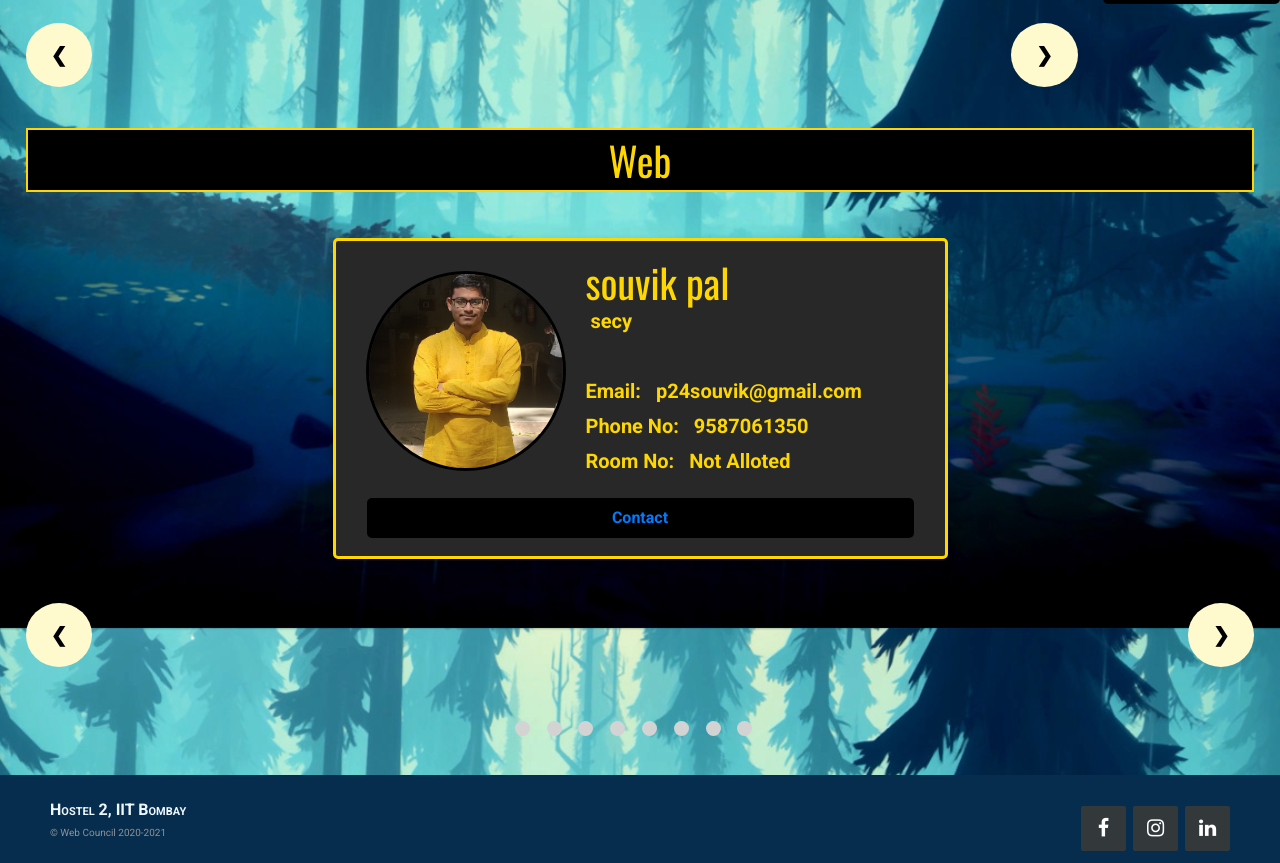
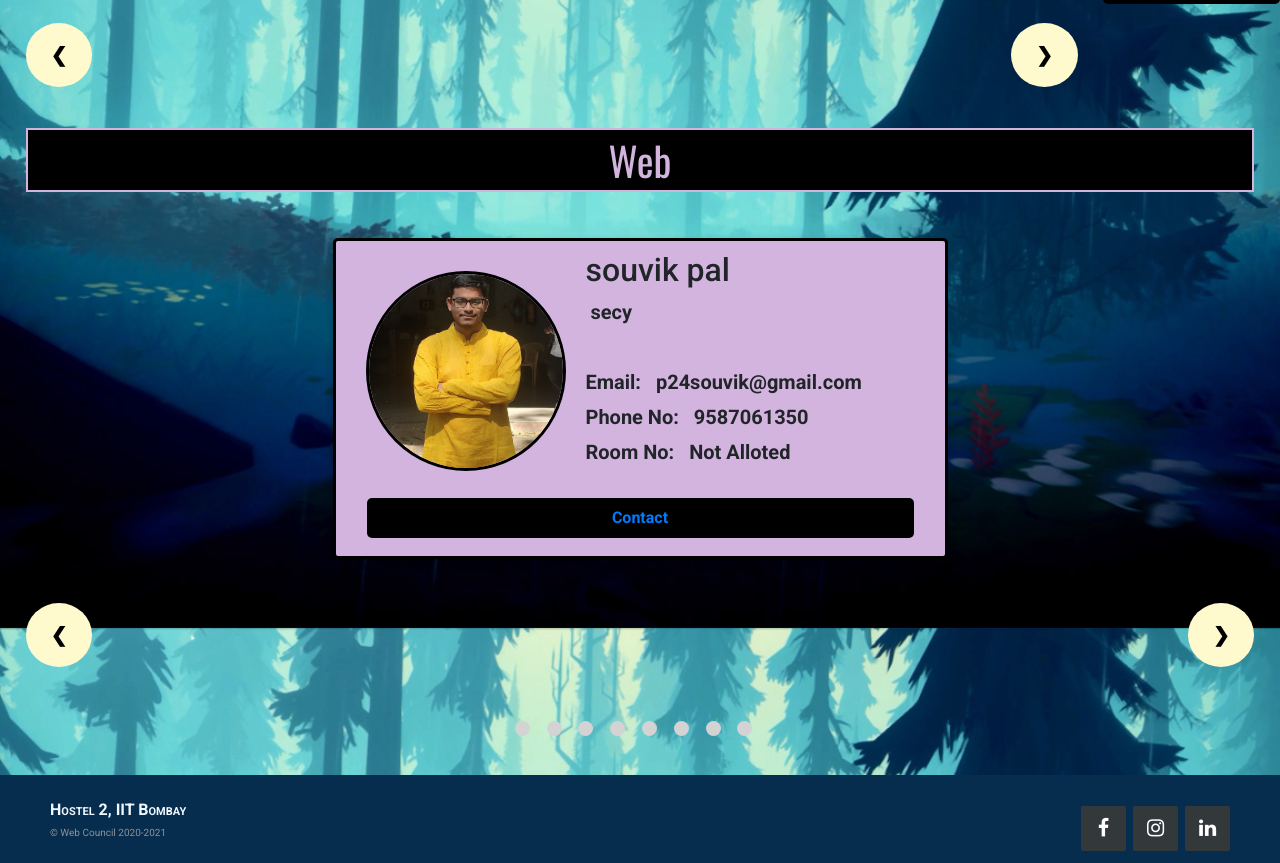
Before and after one commit to geeksouvik/H2_Website, a Django app: page /contactus/ in a window 1280 px wide. Shown: the part 172-1035 px from the top of the page. Run offline with Django 3.2, Linux system fonts and the light colour scheme; data comes from the database, SQL or seed files in the repository; both versions use the stored data as it was after the commit; some libraries are stand-ins or nearby versions; some web fonts are replaced.

Commit message:
changes to models and contact template

```diff
--- a/hostel2/models.py
+++ b/hostel2/models.py
@@ -44,6 +44,8 @@ class Council(models.Model):
     manifestoExists = models.BooleanField(default=False)
     socialmedia = models.CharField(max_length=150,default='#')
     manifesto = models.FileField(upload_to='manifesto/',blank=True,null=True )
+    style = models.CharField(max_length=150,default='card1')
+    headingstyle = models.CharField(max_length=150,default='adminstyle')
 
     def __str__(self):
         return self.name
--- a/hostel2/static/hostel2/style.css
+++ b/hostel2/static/hostel2/style.css
@@ -23,15 +23,7 @@ html {
   margin: 0 0 0 11%;
 }
 
-h2
-{
-  font-size: 40px;
-  font-family: 'Oswald' !important;
-  font-weight: lighter;
-  margin-bottom: 0px;
-  margin-top: 0px;
-  padding-top: 7.5px;
-}
+
 p{
   margin-top: 0px;
 }
@@ -448,3 +440,116 @@ p{
     margin: 0 0 0 0 !important;
   }
 }
+
+.adminstyle
+{
+    font-size: 40px;
+  font-family: 'Oswald' !important;
+  font-weight: lighter;
+  margin-bottom: 0px;
+  margin-top: 0px;
+  padding-top: 7.5px;
+  text-align:center; padding:0px ;
+  margin:2vw; color: gold;
+  background-color:black;
+  border: 2px solid gold;
+  line-height: 1.5 !important;
+}
+.webstyle
+{
+    font-size: 40px;
+  font-family: 'Oswald' !important;
+  font-weight: lighter;
+  margin-bottom: 0px;
+  margin-top: 0px;
+  padding-top: 7.5px;
+  text-align:center; padding:0px ;
+  margin:2vw; color: #D2B4DE;
+  background-color:black;
+  border: 2px solid #D2B4DE;
+  line-height: 1.5 !important;
+}
+.techstyle
+{
+   font-size: 40px;
+  font-family: 'Oswald' !important;
+  font-weight: lighter;
+  margin-bottom: 0px;
+  margin-top: 0px;
+  padding-top: 7.5px;
+  text-align:center; padding:0px ;
+  margin:2vw; color: #A9CCE3;
+  background-color:black;
+  border: 2px solid #A9CCE3;
+  line-height: 1.5 !important;
+}
+.maintstyle
+{
+   font-size: 40px;
+  font-family: 'Oswald' !important;
+  font-weight: lighter;
+  margin-bottom: 0px;
+  margin-top: 0px;
+  padding-top: 7.5px;
+  text-align:center; padding:0px ;
+  margin:2vw; color: #5DADE2;
+  background-color:black;
+  border: 2px solid #5DADE2;
+  line-height: 1.5 !important;
+}
+.messstyle
+{
+   font-size: 40px;
+  font-family: 'Oswald' !important;
+  font-weight: lighter;
+  margin-bottom: 0px;
+  margin-top: 0px;
+  padding-top: 7.5px;
+  text-align:center; padding:0px ;
+  margin:2vw; color: #A2D9CE;
+  background-color:black;
+  border: 2px solid #A2D9CE;
+  line-height: 1.5 !important;
+}
+.sportsstyle
+{
+   font-size: 40px;
+  font-family: 'Oswald' !important;
+  font-weight: lighter;
+  margin-bottom: 0px;
+  margin-top: 0px;
+  padding-top: 7.5px;
+  text-align:center; padding:0px ;
+  margin:2vw; color: #82E0AA;
+  background-color:black;
+  border: 2px solid #82E0AA;
+  line-height: 1.5 !important;
+}
+.cultstyle
+{
+   font-size: 40px;
+  font-family: 'Oswald' !important;
+  font-weight: lighter;
+  margin-bottom: 0px;
+  margin-top: 0px;
+  padding-top: 7.5px;
+  text-align:center; padding:0px ;
+  margin:2vw; color: #85C1E9;
+  background-color:black;
+  border: 2px solid #85C1E9;
+  line-height: 1.5 !important;
+}
+.eventstyle
+{
+   font-size: 40px;
+  font-family: 'Oswald' !important;
+  font-weight: lighter;
+  margin-bottom: 0px;
+  margin-top: 0px;
+  padding-top: 7.5px;
+  text-align:center; padding:0px ;
+  margin:2vw; color: #45B39D;
+  background-color:black;
+  border: 2px solid #45B39D;
+  line-height: 1.5 !important;
+}
--- a/hostel2/templates/hostel2/contactus_test.html
+++ b/hostel2/templates/hostel2/contactus_test.html
@@ -26,13 +26,13 @@
 
 {% for council_category in all_council_categories %}
 <div class="mySlides myfade">
-  <h2 style="text-align:center; padding:0px ; margin:2vw; color: gold; background-color:black; border: 2px solid gold; line-height: 1.5 !important;">{{council_category.category}}</h2>
 {% for council in all_council %}
   {% if council.category == council_category %}
+  <h2 class = {{council.headingstyle}}>{{council_category.category}}</h2>
   {% if council.councillor %}
       <div class="row">
         <div class="columnX">
-        <div class="card1">
+        <div class={{council.style}}>
         <img src={{council.picture.url}}>
         <div class="container">
           <h2>{{ council.name }}</h2>
@@ -53,7 +53,7 @@
   {% elif council.left %}
       <div class="row">
         <div class="column">
-        <div class="card1">
+        <div class={{council.style}}>
         <img src={{council.picture.url}}>
         <div class="container">
           <h2>{{ council.name }}</h2>
@@ -72,7 +72,7 @@
   </div>
   {% else %}
         <div class="column">
-        <div class="card1">
+        <div class={{council.style}}>
         <img src={{council.picture.url}}>
         <div class="container">
           <h2>{{ council.name }}</h2>
```
Also changed, not shown: db.sqlite3, hostel2/migrations/0032_council_style.py (added), hostel2/migrations/0033_auto_20210121_1433.py (added), hostel2/migrations/0034_council_headingcolor.py (added), hostel2/migrations/0035_council_bordercolor.py (added), hostel2/migrations/0036_auto_20210121_1444.py (added), media/images/6_BWtpnMt.jpeg (added).
